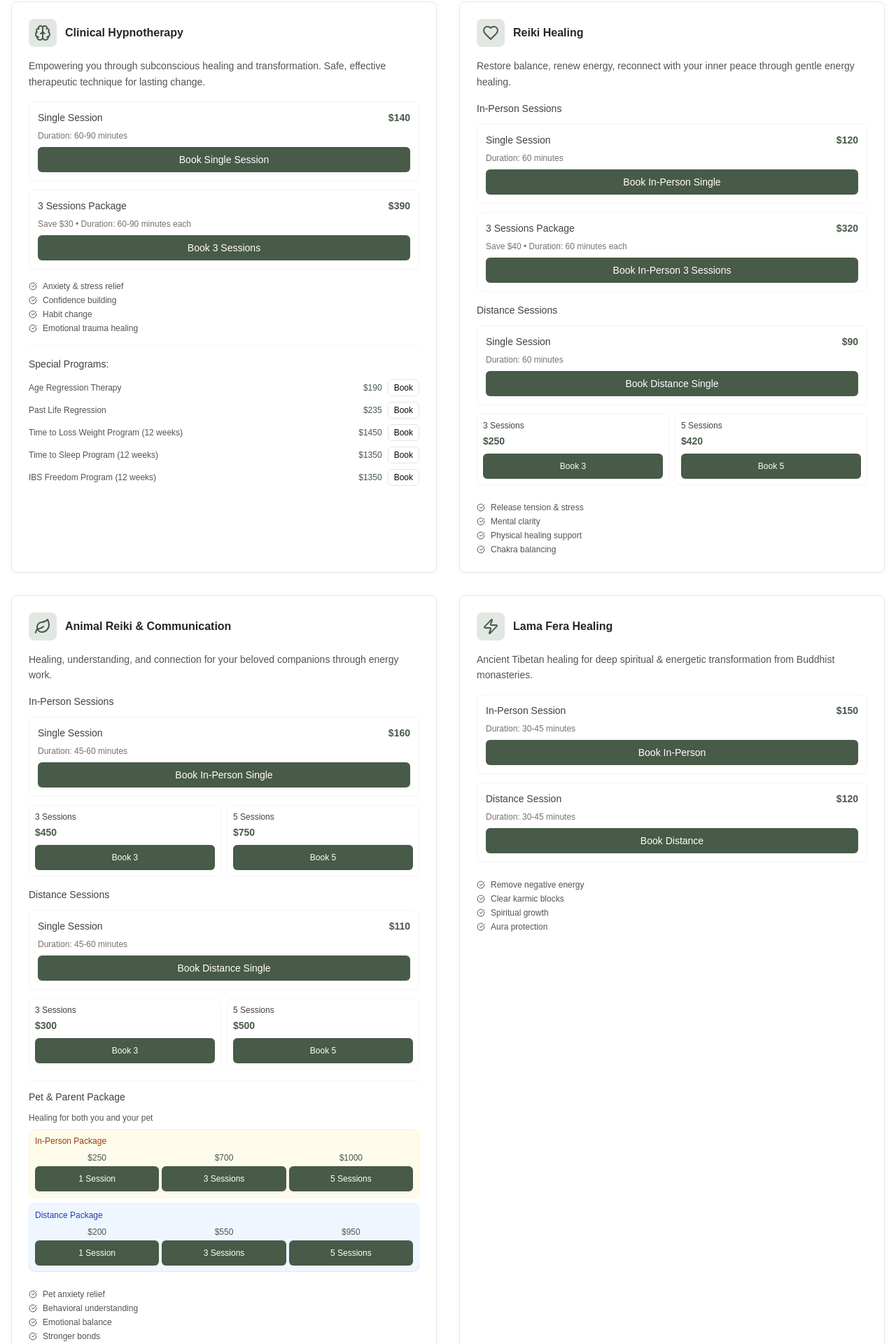
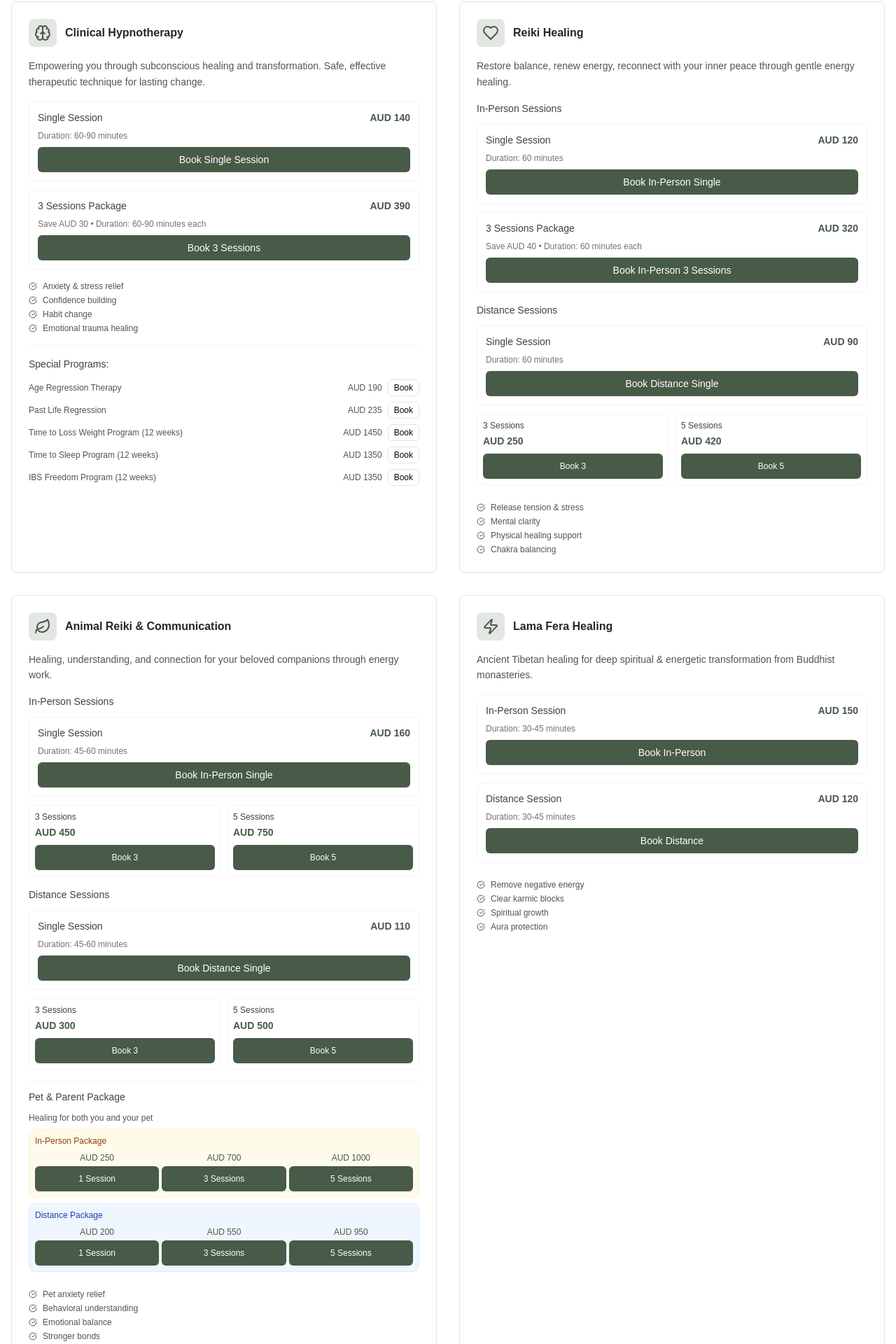
Before and after one commit to Yasela-dissanayake/MindandSoul-Hypnotheraphy, a Next.js app: page / in a window 1280 px wide. Shown: the part 2619-4539 px from the top of the page at 70% size. Built offline with nearby package versions, Linux system fonts and the light colour scheme.

Commit message:
fix: currency changed in main pages

```diff
--- a/app/booking/manage/page.tsx
+++ b/app/booking/manage/page.tsx
@@ -152,7 +152,7 @@ export default function ManageBookingPage() {
                           <p className="text-sm text-stone-600">Booking ID: {booking.id}</p>
                         </div>
                         <div className="text-right">
-                          <p className="text-2xl font-bold text-sage-600">${booking.price}</p>
+                          <p className="text-2xl font-bold text-sage-600">$ AUD {""}{booking.price}</p>
                           <p className="text-sm text-stone-500">{booking.paymentStatus}</p>
                         </div>
                       </div>
--- a/app/page.tsx
+++ b/app/page.tsx
@@ -333,7 +333,9 @@ export default function HomePage() {
                       <span className="font-medium text-stone-700">
                         Single Session
                       </span>
-                      <span className="font-semibold text-sage-600">$140</span>
+                      <span className="font-semibold text-sage-600">
+                        AUD 140
+                      </span>
                     </div>
                     <div className="text-xs text-stone-500 mb-2">
                       Duration: 60-90 minutes
@@ -353,10 +355,10 @@ export default function HomePage() {
                       <span className="font-medium text-stone-700">
                         3 Sessions Package
                       </span>
-                      <span className="font-semibold text-sage-600">$390</span>
+                      <span className="font-semibold text-sage-600">AUD 390</span>
                     </div>
                     <div className="text-xs text-stone-500 mb-2">
-                      Save $30 • Duration: 60-90 minutes each
+                      Save AUD 30 • Duration: 60-90 minutes each
                     </div>
                     <Link href="/booking?service=clinical-hypnotherapy&package=3-sessions">
                       <Button
@@ -397,7 +399,7 @@ export default function HomePage() {
                         Age Regression Therapy
                       </span>
                       <div className="flex items-center gap-2">
-                        <span className="text-sage-600 font-medium">$190</span>
+                        <span className="text-sage-600 font-medium">AUD 190</span>
                         <Link href="/booking?service=clinical-hypnotherapy&program=age-regression">
                           <Button
                             size="sm"
@@ -414,7 +416,7 @@ export default function HomePage() {
                         Past Life Regression
                       </span>
                       <div className="flex items-center gap-2">
-                        <span className="text-sage-600 font-medium">$235</span>
+                        <span className="text-sage-600 font-medium">AUD 235</span>
                         <Link href="/booking?service=clinical-hypnotherapy&program=past-life">
                           <Button
                             size="sm"
@@ -431,7 +433,7 @@ export default function HomePage() {
                         Time to Loss Weight Program (12 weeks)
                       </span>
                       <div className="flex items-center gap-2">
-                        <span className="text-sage-600 font-medium">$1450</span>
+                        <span className="text-sage-600 font-medium">AUD 1450</span>
                         <Link href="/booking?service=clinical-hypnotherapy&program=weight-loss">
                           <Button
                             size="sm"
@@ -448,7 +450,7 @@ export default function HomePage() {
                         Time to Sleep Program (12 weeks)
                       </span>
                       <div className="flex items-center gap-2">
-                        <span className="text-sage-600 font-medium">$1350</span>
+                        <span className="text-sage-600 font-medium">AUD 1350</span>
                         <Link href="/booking?service=clinical-hypnotherapy&program=sleep-program">
                           <Button
                             size="sm"
@@ -465,7 +467,7 @@ export default function HomePage() {
                         IBS Freedom Program (12 weeks)
                       </span>
                       <div className="flex items-center gap-2">
-                        <span className="text-sage-600 font-medium">$1350</span>
+                        <span className="text-sage-600 font-medium">AUD 1350</span>
                         <Link href="/booking?service=clinical-hypnotherapy&program=ibs-program">
                           <Button
                             size="sm"
@@ -509,7 +511,7 @@ export default function HomePage() {
                       <span className="font-medium text-stone-700">
                         Single Session
                       </span>
-                      <span className="font-semibold text-sage-600">$120</span>
+                      <span className="font-semibold text-sage-600">AUD 120</span>
                     </div>
                     <div className="text-xs text-stone-500 mb-2">
                       Duration: 60 minutes
@@ -529,10 +531,10 @@ export default function HomePage() {
                       <span className="font-medium text-stone-700">
                         3 Sessions Package
                       </span>
-                      <span className="font-semibold text-sage-600">$320</span>
+                      <span className="font-semibold text-sage-600">AUD 320</span>
                     </div>
                     <div className="text-xs text-stone-500 mb-2">
-                      Save $40 • Duration: 60 minutes each
+                      Save AUD 40 • Duration: 60 minutes each
                     </div>
                     <Link href="/booking?service=reiki-healing&type=in-person&package=3-sessions">
                       <Button
@@ -556,7 +558,7 @@ export default function HomePage() {
                       <span className="font-medium text-stone-700">
                         Single Session
                       </span>
-                      <span className="font-semibold text-sage-600">$90</span>
+                      <span className="font-semibold text-sage-600">AUD 90</span>
                     </div>
                     <div className="text-xs text-stone-500 mb-2">
                       Duration: 60 minutes
@@ -577,7 +579,7 @@ export default function HomePage() {
                         3 Sessions
                       </div>
                       <div className="text-sm font-semibold text-sage-600 mb-2">
-                        $250
+                        AUD 250
                       </div>
                       <Link href="/booking?service=reiki-healing&type=distance&package=3-sessions">
                         <Button
@@ -593,7 +595,7 @@ export default function HomePage() {
                         5 Sessions
                       </div>
                       <div className="text-sm font-semibold text-sage-600 mb-2">
-                        $420
+                        AUD 420
                       </div>
                       <Link href="/booking?service=reiki-healing&type=distance&package=5-sessions">
                         <Button
@@ -653,7 +655,7 @@ export default function HomePage() {
                       <span className="font-medium text-stone-700">
                         Single Session
                       </span>
-                      <span className="font-semibold text-sage-600">$160</span>
+                      <span className="font-semibold text-sage-600">AUD 160</span>
                     </div>
                     <div className="text-xs text-stone-500 mb-2">
                       Duration: 45-60 minutes
@@ -674,7 +676,7 @@ export default function HomePage() {
                         3 Sessions
                       </div>
                       <div className="text-sm font-semibold text-sage-600 mb-2">
-                        $450
+                        AUD 450
                       </div>
                       <Link href="/booking?service=animal-reiki&type=in-person&package=3-sessions">
                         <Button
@@ -690,7 +692,7 @@ export default function HomePage() {
                         5 Sessions
                       </div>
                       <div className="text-sm font-semibold text-sage-600 mb-2">
-                        $750
+                        AUD 750
                       </div>
                       <Link href="/booking?service=animal-reiki&type=in-person&package=5-sessions">
                         <Button
@@ -715,7 +717,7 @@ export default function HomePage() {
                       <span className="font-medium text-stone-700">
                         Single Session
                       </span>
-                      <span className="font-semibold text-sage-600">$110</span>
+                      <span className="font-semibold text-sage-600">AUD 110</span>
                     </div>
                     <div className="text-xs text-stone-500 mb-2">
                       Duration: 45-60 minutes
@@ -736,7 +738,7 @@ export default function HomePage() {
                         3 Sessions
                       </div>
                       <div className="text-sm font-semibold text-sage-600 mb-2">
-                        $300
+                        AUD 300
                       </div>
                       <Link href="/booking?service=animal-reiki&type=distance&package=3-sessions">
                         <Button
@@ -752,7 +754,7 @@ export default function HomePage() {
                         5 Sessions
                       </div>
                       <div className="text-sm font-semibold text-sage-600 mb-2">
-                        $500
+                        AUD 500
                       </div>
                       <Link href="/booking?service=animal-reiki&type=distance&package=5-sessions">
                         <Button
@@ -783,7 +785,7 @@ export default function HomePage() {
                       </div>
                       <div className="grid grid-cols-3 gap-1 text-xs">
                         <div className="text-center">
-                          <div className="text-sage-600 font-medium">$250</div>
+                          <div className="text-sage-600 font-medium">AUD 250</div>
                           <Link href="/booking?service=animal-reiki&type=pet-parent-in-person&package=single">
                             <Button
                               size="sm"
@@ -794,7 +796,7 @@ export default function HomePage() {
                           </Link>
                         </div>
                         <div className="text-center">
-                          <div className="text-sage-600 font-medium">$700</div>
+                          <div className="text-sage-600 font-medium">AUD 700</div>
                           <Link href="/booking?service=animal-reiki&type=pet-parent-in-person&package=3-sessions">
                             <Button
                               size="sm"
@@ -805,7 +807,7 @@ export default function HomePage() {
                           </Link>
                         </div>
                         <div className="text-center">
-                          <div className="text-sage-600 font-medium">$1000</div>
+                          <div className="text-sage-600 font-medium">AUD 1000</div>
                           <Link href="/booking?service=animal-reiki&type=pet-parent-in-person&package=5-sessions">
                             <Button
                               size="sm"
@@ -825,7 +827,7 @@ export default function HomePage() {
                       </div>
                       <div className="grid grid-cols-3 gap-1 text-xs">
                         <div className="text-center">
-                          <div className="text-sage-600 font-medium">$200</div>
+                          <div className="text-sage-600 font-medium">AUD 200</div>
                           <Link href="/booking?service=animal-reiki&type=pet-parent-distance&package=single">
                             <Button
                               size="sm"
@@ -836,7 +838,7 @@ export default function HomePage() {
                           </Link>
                         </div>
                         <div className="text-center">
-                          <div className="text-sage-600 font-medium">$550</div>
+                          <div className="text-sage-600 font-medium">AUD 550</div>
                           <Link href="/booking?service=animal-reiki&type=pet-parent-distance&package=3-sessions">
                             <Button
                               size="sm"
@@ -847,7 +849,7 @@ export default function HomePage() {
                           </Link>
                         </div>
                         <div className="text-center">
-                          <div className="text-sage-600 font-medium">$950</div>
+                          <div className="text-sage-600 font-medium">AUD 950</div>
                           <Link href="/booking?service=animal-reiki&type=pet-parent-distance&package=5-sessions">
                             <Button
                               size="sm"
@@ -903,7 +905,7 @@ export default function HomePage() {
                       <span className="font-medium text-stone-700">
                         In-Person Session
                       </span>
-                      <span className="font-semibold text-sage-600">$150</span>
+                      <span className="font-semibold text-sage-600">AUD 150</span>
                     </div>
                     <div className="text-xs text-stone-500 mb-2">
                       Duration: 30-45 minutes
@@ -923,7 +925,7 @@ export default function HomePage() {
                       <span className="font-medium text-stone-700">
                         Distance Session
                       </span>
-                      <span className="font-semibold text-sage-600">$120</span>
+                      <span className="font-semibold text-sage-600">AUD 120</span>
                     </div>
                     <div className="text-xs text-stone-500 mb-2">
                       Duration: 30-45 minutes
```
Also changed, not shown: app/booking/page.tsx (+16 -16 lines).
